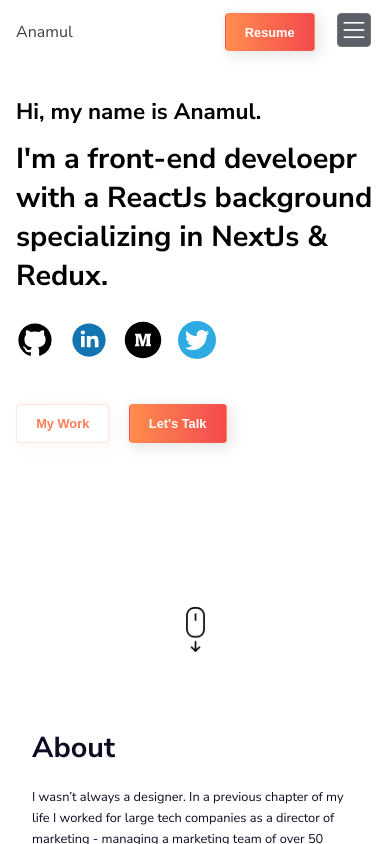
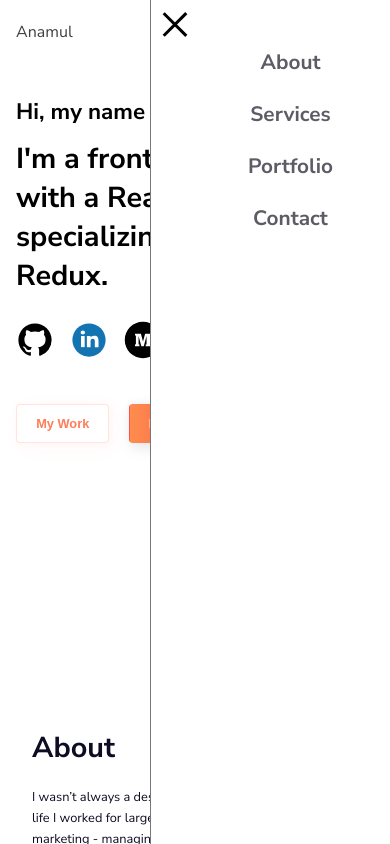
Before and after one commit to ishraqe/ishraqe.github.io, a Next.js app: page / in a window 390 px wide. Both pictures are taken after a click on the link 354 px from the left and 32 px from the top of the page. Shown: the top 844 px of the page. Built offline with nearby package versions, Linux system fonts and the light colour scheme.

Commit message:
mobile menu added

```diff
--- a/components/Intro/intro.module.scss
+++ b/components/Intro/intro.module.scss
@@ -35,6 +35,10 @@
   position: relative;
   height: 45rem;
   width: 45rem;
+  @media only screen and (max-width: 56.25em) {
+    height: 35rem;
+    width: 35rem;
+  }
 }
 .btn__container {
   display: flex;
--- a/components/layouts/header.jsx
+++ b/components/layouts/header.jsx
@@ -1,9 +1,10 @@
 import { useState, useEffect } from "react";
 import styles from "./header.module.scss";
-import Image from "next/image";
+import { Turn as Hamburger } from "hamburger-react";
 
 const Header = () => {
   const [scrollY, setScrollY] = useState(0);
+  const [isOpen, setOpen] = useState(false);
 
   useEffect(() => {
     function watchScroll() {
@@ -14,6 +15,10 @@ const Header = () => {
       window.removeEventListener("scroll", logit);
     };
   }, []);
+
+  const toggleMobileMenu = () => {
+    setOpen(!isOpen);
+  };
 
   function logit() {
     setScrollY(window.pageYOffset);
@@ -45,15 +50,39 @@ const Header = () => {
             </ul>
             <button className="btn btn-filled">Resume</button>
             <a className={styles["nav-menu-icon"]}>
-              <Image
-                src="/img/nav-menu.png"
-                alt="nav-menu"
-                height={40}
-                width={40}
-              />
+              <Hamburger toggled={isOpen} toggle={toggleMobileMenu} />
             </a>
           </div>
         </div>
+      </div>
+      <div
+        className={`${styles["nav-mobile-menu"]} ${
+          isOpen ? styles["nav-mobile-menu-open"] : ""
+        }`}
+      >
+        <Hamburger toggled={isOpen} toggle={toggleMobileMenu} />
+        <ul className={styles["nav-list"]}>
+          <li>
+            <a onClick={toggleMobileMenu} href="#about-section">
+              About
+            </a>
+          </li>
+          <li>
+            <a onClick={toggleMobileMenu} href="#services-section">
+              Services
+            </a>
+          </li>
+          <li>
+            <a onClick={toggleMobileMenu} href="#portfolio-section">
+              Portfolio
+            </a>
+          </li>
+          <li>
+            <a onClick={toggleMobileMenu} href="#contact-section">
+              Contact
+            </a>
+          </li>
+        </ul>
       </div>
     </header>
   );
--- a/components/layouts/header.module.scss
+++ b/components/layouts/header.module.scss
@@ -53,7 +53,40 @@
 }
 .nav-menu-icon {
   display: none;
+  cursor: pointer;
   @media only screen and (max-width: 900px) {
     display: inline-block;
   }
 }
+.nav-mobile-menu {
+  display: flex;
+  width: 30rem;
+  height: 100vh;
+  background-color: #fff;
+  position: absolute;
+  right: -50rem;
+  top: 0;
+  border: 1px solid #777;
+  border-top-width: 0;
+  border-bottom-width: 0;
+  border-right: 0;
+  opacity: 0;
+  transition: all 0.7s;
+  .nav-list {
+    width: 100%;
+    display: flex;
+    flex-direction: column;
+    align-items: center;
+    margin: 0;
+    margin-top: 6rem;
+    li {
+      margin-bottom: 3rem;
+      font-size: 2.6rem;
+    }
+  }
+}
+
+.nav-mobile-menu-open {
+  opacity: 1;
+  right: 0;
+}
--- a/package.json
+++ b/package.json
@@ -12,6 +12,7 @@
     "@next/font": "13.1.2",
     "eslint": "8.32.0",
     "eslint-config-next": "13.1.2",
+    "hamburger-react": "^2.5.0",
     "next": "13.1.2",
     "react": "18.2.0",
     "react-dom": "18.2.0"
```
Also changed, not shown: 1 other file (tests, documents, lock files or other folders).
